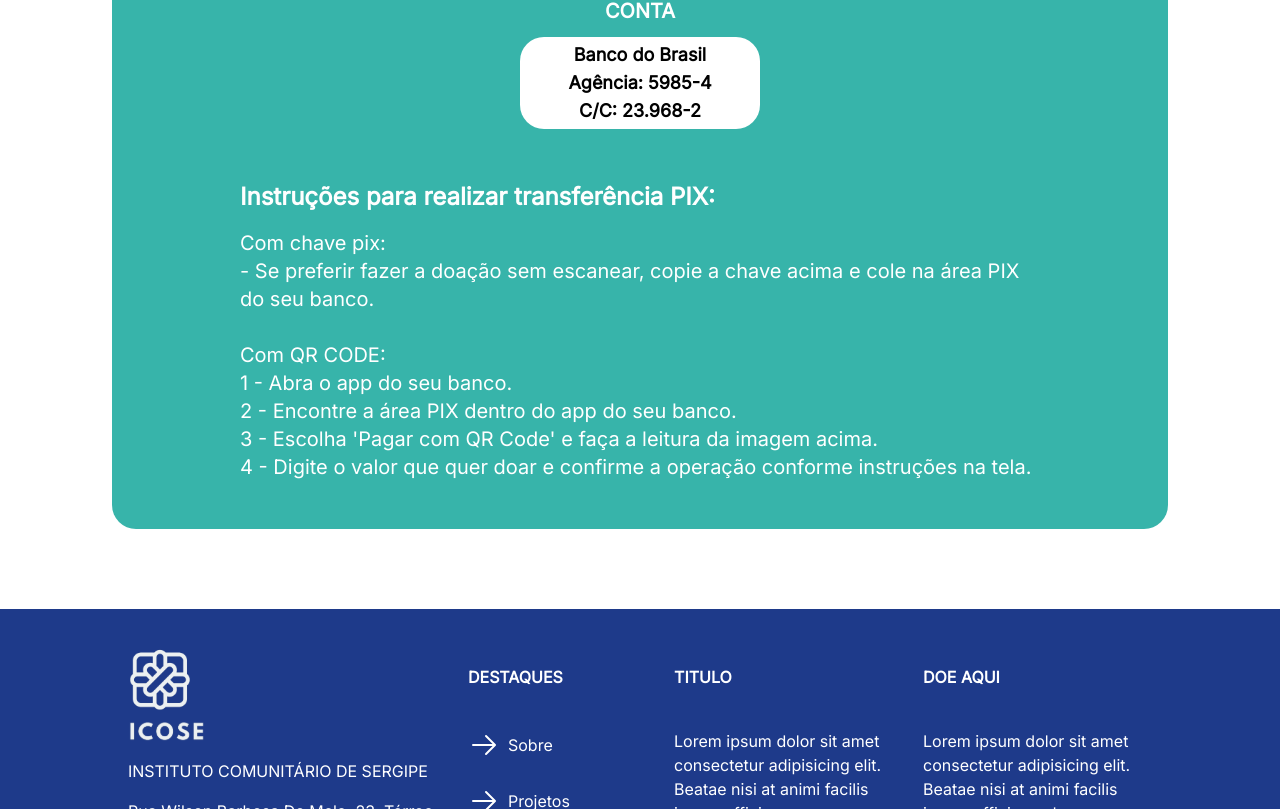
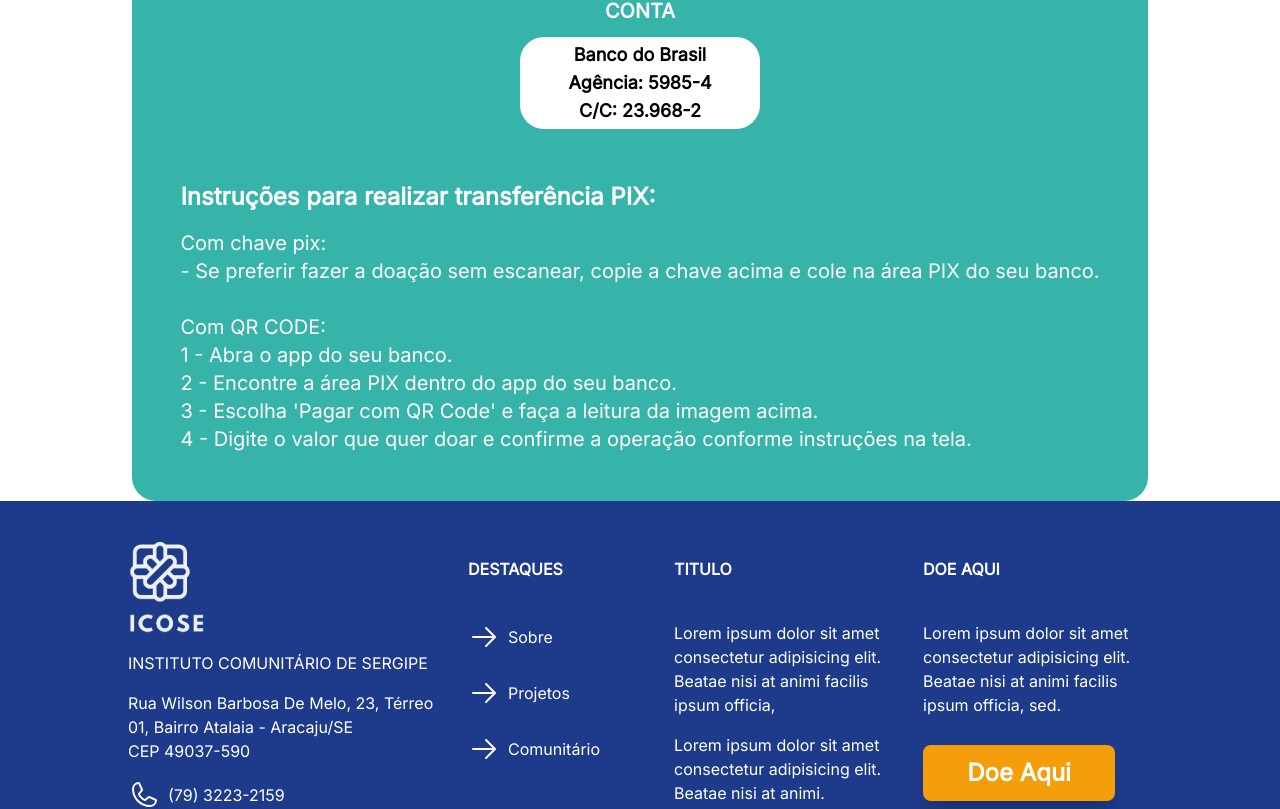
Before and after one commit to softeam-org/icose-web, a React (Vite) app: page /doacao in a window 1280 px wide. Shown: the part 1567-2376 px from the top of the page. Built offline with nearby package versions, Linux system fonts and the light colour scheme.

Commit message:
Refatora código
Retira tags desnecessárias

```diff
--- a/src/components/Donation/PixBg.jsx
+++ b/src/components/Donation/PixBg.jsx
@@ -1,17 +1,17 @@
+import Title from "@/components/Title"
 import qrCode from "@/assets//qr-code.png"
-import Title from "@/components/Title"
 import logoImage from "@/assets/LOGO-ICOSE.svg"
 import logoPix from "@/assets/logo-pix.svg"
-import BackgroundWhite from "./BackgroundWhite"
+import BackgroundWhite from "@/components/Donation/BackgroundWhite"
 
 
 function PixBg() {
   return (
-    <div className="flex flex-col px-12 w-full max-w-6xl mx-auto">
-      <Title color="#1E3A8A" content="Faça sua doação" />
-      <div className="flex flex-col gap-14 justify-center items-center mt-10 mb-20">
-        <div className="rounded-3xl grid gap-8 xl:gap-16 w-full bg-[#37B4AA] text-white items-center">
-          <div className="flex flex-col items-center justify-center py-12 gap-3">
+    <div className="flex flex-col">
+      <Title
+        content="Faça sua doação"
+      />
+      <div className="mt-10  rounded-3xl bg-[#37B4AA] text-white flex flex-col items-center justify-center py-12 gap-3">
         <h1 className="mt-10 text-lg xl:text-xl font-bold">
           DOE AQUI VIA PIX
         </h1>
@@ -55,7 +55,7 @@ function PixBg() {
             C/C: 23.968-2
           </p>
         </BackgroundWhite>
-            <div className="mt-10 px-12 space-y-4 max-w-4xl">
+        <div className="mt-10 px-12 space-y-4">
           <h1 className="font-extrabold	text-lg lg:text-2xl">
             Instruções para realizar transferência PIX:
           </h1>
@@ -79,8 +79,6 @@ function PixBg() {
         </div>
       </div>
     </div>
-      </div>
-    </div>
   );
 }
 
```
Lines whose indentation alone changed are shown as unchanged.
